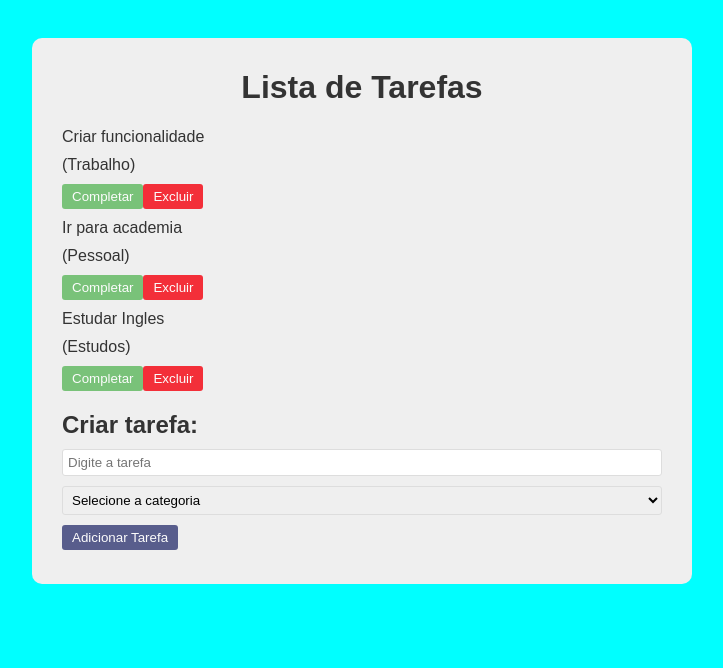
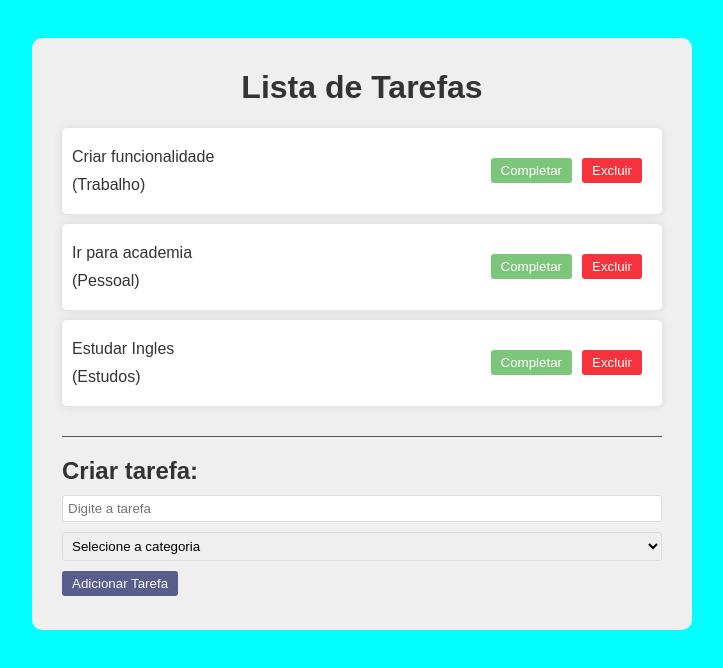
Before and after one commit to JhackCosta/Todo-List-React, a React (Vite) app: page / in a window 1280 px wide. Shown: the top 668 px of the page, without its empty margins (278-1001 px from the left). Built offline with nearby package versions, Linux system fonts and the light colour scheme.

Commit message:
adicionando tarefas

```diff
--- a/src/App.css
+++ b/src/App.css
@@ -32,6 +32,7 @@
   background-color: #333974;
   color: #fff;
   padding: 5px 10px;
+  margin-right: 10px;
   border: none;
   border-radius: 3px;
   cursor: pointer;
@@ -53,6 +54,22 @@
   width: 100%;
 }
 
+.todo-list{
+  margin-bottom: 20px;
+  padding-bottom: 20px;
+  border-bottom: 1px solid #555;
+}
+
+.todo{
+  background-color: #fff;
+  box-shadow: 0 0 10px rgba(0,0,0, 0.1);
+  padding: 10px;
+  margin-bottom: 10px;
+  border-radius: 5px;
+  display: flex;
+  justify-content: space-between;
+  align-items: center;
+}
 .complete{
   background-color: #5cb85c;
 }
--- a/src/App.jsx
+++ b/src/App.jsx
@@ -27,6 +27,17 @@
       isComplete: false
     }
   ]);
+  const addTodo = (text, category) => {
+    const newTodo = [...todos,{
+      id: Math.floor(Math.random() * 10000),
+      text,
+      category,
+      isComplete: false
+    }]
+
+    setTodos(newTodo)
+  }
+
   return (
     <div className='app'>
       <h1>Lista de Tarefas</h1>
@@ -35,7 +46,7 @@
           <Todo key={todo.id} todo={todo}/>
         ))}
       </div>
-      <TodoForm/>
+      <TodoForm addTodo = {addTodo}/>
     </div>
   )
 }
--- a/src/components/todoForm.jsx
+++ b/src/components/todoForm.jsx
@@ -2,17 +2,17 @@
 /* eslint-disable react/prop-types */
 import {useState} from "react";
 
-const TodoForm =()=>{
+const TodoForm =({addTodo})=>{
 
     const [value, setValue] = useState("");
-    const [category, setcategory] = useState("");
-
+    const [category, setCategory] = useState("");
 
     const handleSubmit = (e) => {
         e.preventDefault();
         if(!value || !category) return;
+        addTodo(value, category);
         setValue("");
-        setcategory("");
+        setCategory("");
 
     }
     return <div className="todo-form">
@@ -24,7 +24,7 @@
             />
             <select
             value={category}
-            onChange={(e) => setcategory(e.target.value)}
+            onChange={(e) => setCategory(e.target.value)}
             >
                 <option value="">Selecione a categoria</option>
                 <option value="Trabalho">Trabalho</option>
@@ -38,6 +38,4 @@
         </form>
     </div>
 }
-
-
 export default TodoForm;
```
